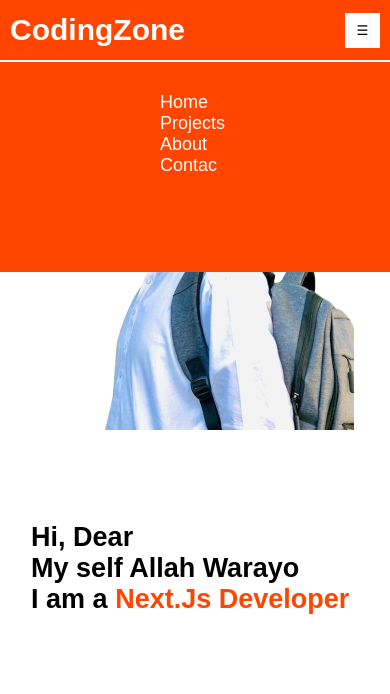
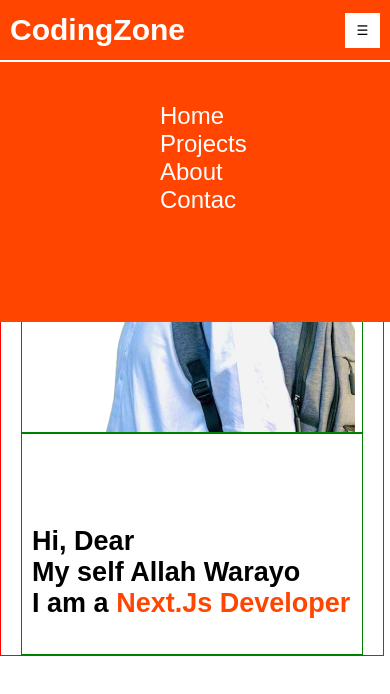
Before and after one commit to baboobhatti/portfoio-app, a Next.js app: page / in a window 390 px wide. Shown: the top 694 px of the page. Built offline with nearby package versions, Linux system fonts and the light colour scheme.

Commit message:
edit to responsive

```diff
--- a/src/app/globals.css
+++ b/src/app/globals.css
@@ -7,10 +7,11 @@ body{
 }
 
 .home_div{
+    border: 1px solid red;
     width: 95%;
-    margin: 10px auto;
+    margin: 50px auto 0px auto;
     display: flex;
-    height: 90vh;
+    height: 80vh;
     justify-content: center;
     align-items: center;
     background-color: #ffffff;
@@ -20,9 +21,10 @@ body{
 }
 
 .nest_div{
+    border: 1px solid green;
     display: flex;
-    width: 600px;
-    height: 600px;
+    width: 550px;
+    height: 550px;
 }
 
 .text{
@@ -52,8 +54,8 @@ body{
 }
 
 .photo{
-    width: 600px;
-    height: 600px;
+    width: 500px;
+    height: 500px;
     /* border: 1px solid green; */
 }
 
@@ -65,6 +67,7 @@ body{
 
 @media only screen and (max-width:1130px){
     .home_div{
+        margin-top: 20px;
         width: 100%;
         height: 100%;
     }
--- a/src/app/page.tsx
+++ b/src/app/page.tsx
@@ -13,7 +13,7 @@ export default function Home() {
       </div>
       </div>
       <div className="profile nest_div">
-       <Image className="photo" src='/images/faceBimage-removebg.png' alt='photo' width={500} height={500}/>
+       <Image className="photo" src='/images/faceBimage-removebg.png' alt='photo' width={400} height={400}/>
       </div>
 
     </div>
--- a/src/components/Header.tsx
+++ b/src/components/Header.tsx
@@ -12,7 +12,7 @@ const Header = () => {
       <div className='hmain'>
       <div className='nav'><h1>CodingZone</h1></div>
 
-      <div className={`${navbar ? 'sdivlinks': ''} divlinks`}>
+      <div className={`${navbar ? 'sdivlinks': 'divlinks'} divlinks`}>
        <ul className='routes'>
         <li><Link className='links' href='/'>Home</Link></li>
         <li><Link className='links' href='/'>Projects</Link></li>
--- a/src/customstyling/header.css
+++ b/src/customstyling/header.css
@@ -89,22 +89,31 @@
   @media only screen and (max-width:768px) {
     .divlinks{
         border-top: 2px solid white;
-        width: 200px;
-        height: 50vh;
-        padding-left: 30px;
-        padding-top: 20px;
-        position: fixed;
-        top: 60px;
-        left: -232;
-        background-color: #FF4500;
-        transition: all 0.5s;
+    width: 200px;
+    height: 30vh;
+    padding-left: 50px;
+    padding-top: 40px;
+    padding-bottom: 40px;
+    position: fixed;
+    top: 60px;
+    left: -250;
+    background-color: #FF4500;
+    transition: all 0.5s;
     }
 
     .sdivlinks{
-        /* border-top: 2px solid white; */
-        left: 0;
+        border-top: 2px solid white;
+        width: 200px;
+        height: 30vh;
+        padding-left: 50px;
+        padding-top: 50px;
+        padding-bottom: 40px;
+        position: fixed;
+        top: 60px;
+        left: 0px;
         background-color: #FF4500;
         transition: all 0.5s;
+
     }
 
     .routes{
@@ -139,13 +148,13 @@
   @media only screen and (max-width:430px){
 
     .divlinks{
-        /* display: none; */
-        /* border-top: 2px solid white; */
+        border-top: 2px solid white;
         width: 100%;
         height: 180px;
         padding-left: 160px;
-        padding-top: 30px;
-        top: -155;
+        padding-top: 40px;
+        padding-bottom: 40px;
+        top: -220;
         left: 0;
         background-color: #FF4500;
         transition: all 0.5s;
@@ -153,13 +162,49 @@
            }
 
     .sdivlinks{
-        /* display: block; */
         top: 60;
         background-color:#FF4500;
         opacity: 0.9;
         transition: all 0.5s;
-        z-index: -1;
+        /* z-index: -1; */
+    }
+
+    .routes{
+        flex-direction: column;
+        align-items: start;
+        gap: 30;
+        font-size: x-large;
     }
 
 
   }
+
+
+  /* .fdivlinks{
+    border-top: 2px solid white;
+    width: 200px;
+    height: 30vh;
+    padding-left: 50px;
+    padding-top: 40px;
+    padding-bottom: 40px;
+    position: fixed;
+    top: 60px;
+    left: -250;
+    background-color: #FF4500;
+    transition: all 0.5s;
+} */
+
+/* .tdivlinks{
+    border-top: 2px solid white;
+    border-top: 2px solid white;
+    width: 200px;
+    height: 30vh;
+    padding-left: 50px;
+    padding-top: 50px;
+    padding-bottom: 40px;
+    position: fixed;
+    top: 60px;
+    left: 0px;
+    background-color: #FF4500;
+    transition: all 0.5s;
+} */
```
